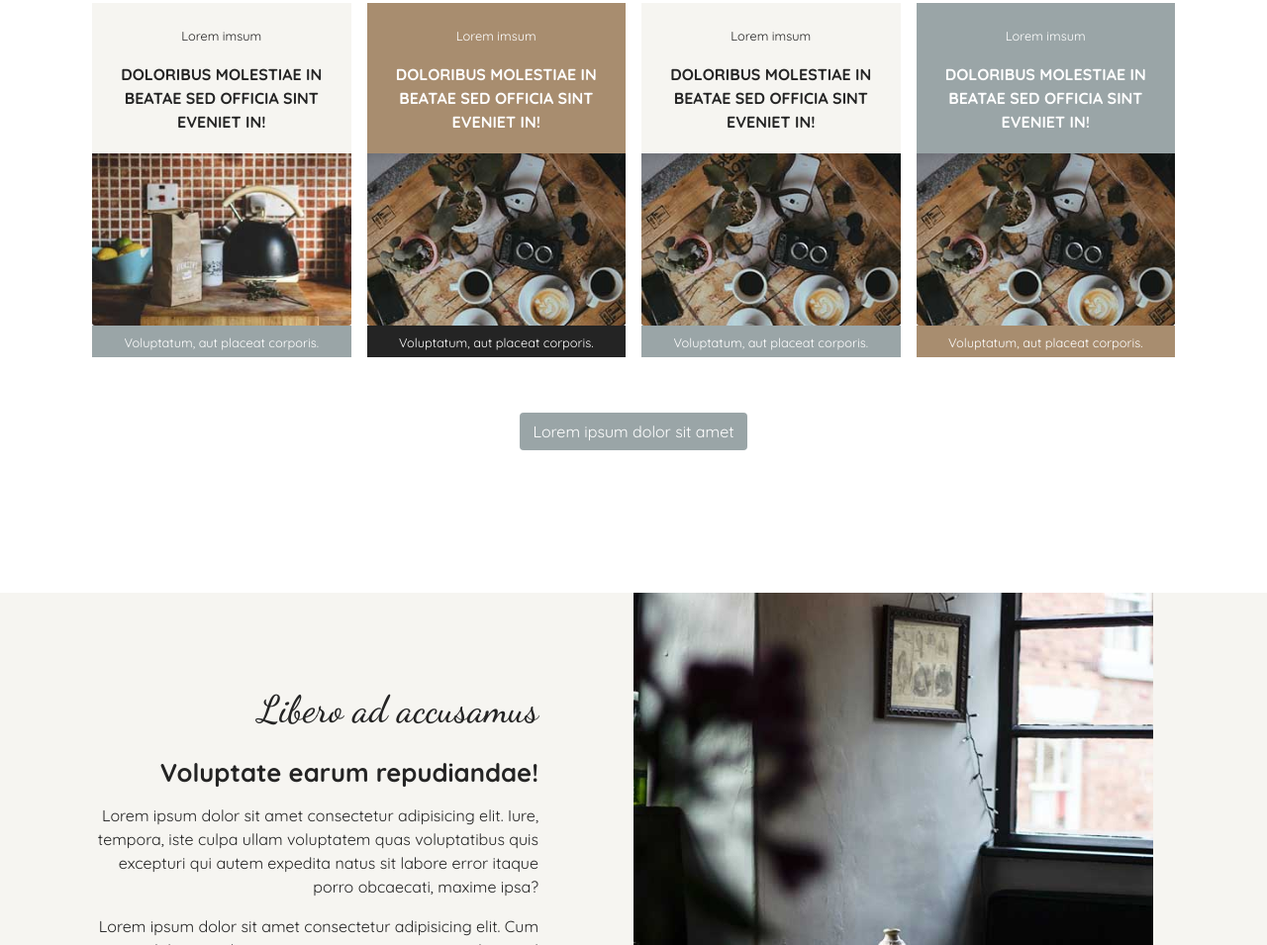
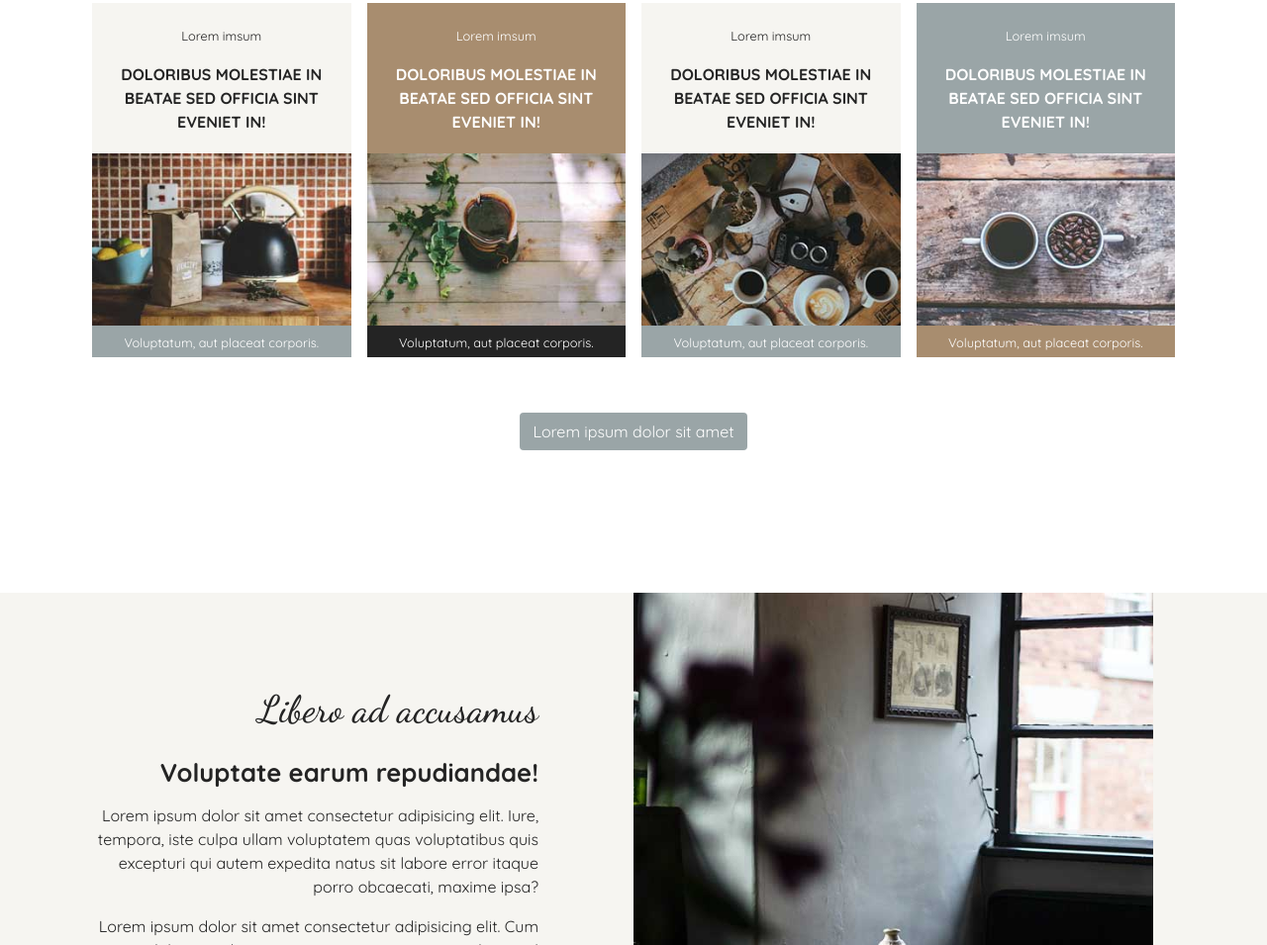
Before and after one commit to irenews/rustic-landing, a plain HTML site: page index.html in a window 1280 px wide. Shown: the part 2110-3065 px from the top of the page at 99% size. Drawn offline with nearby package versions, Linux system fonts and the light colour scheme.

Commit message:
+Seccion Cards2

```diff
--- a/index.html
+++ b/index.html
@@ -137,7 +137,7 @@
               <p><small>Lorem imsum</small></p>
               <p class="card-text font-weight-bold text-uppercase">Doloribus molestiae in beatae sed officia sint eveniet in!</p>
             </div>
-            <img class="card-img-bottom" src="assets/img/card01.jpg" alt="Card image cap">
+            <img src="assets/img/card01.jpg" alt="Card image cap">
             <div class="bg-blue text-white">
               <p class="m-0 p-1"><small>Voluptatum, aut placeat corporis.</small></p>
             </div>
@@ -148,7 +148,7 @@
               <p><small>Lorem imsum</small></p>
               <p class="card-text font-weight-bold text-uppercase">Doloribus molestiae in beatae sed officia sint eveniet in!</p>
             </div>
-            <img class="card-img-bottom" src="assets/img/card03.jpg" alt="Card image cap">
+            <img src="assets/img/card02.jpg" alt="Card image cap">
             <div class="bg-black text-white">
               <p class="m-0 p-1"><small>Voluptatum, aut placeat corporis.</small></p>
             </div>
@@ -159,7 +159,7 @@
               <p><small>Lorem imsum</small></p>
               <p class="card-text font-weight-bold text-uppercase">Doloribus molestiae in beatae sed officia sint eveniet in!</p>
             </div>
-            <img class="card-img-bottom" src="assets/img/card03.jpg" alt="Card image cap">
+            <img src="assets/img/card03.jpg" alt="Card image cap">
             <div class="bg-blue text-white">
               <p class="m-0 p-1"><small>Voluptatum, aut placeat corporis.</small></p>
             </div>
@@ -170,7 +170,7 @@
               <p><small>Lorem imsum</small></p>
               <p class="card-text font-weight-bold text-uppercase">Doloribus molestiae in beatae sed officia sint eveniet in!</p>
             </div>
-            <img class="card-img-bottom" src="assets/img/card03.jpg" alt="Card image cap">
+            <img src="assets/img/card04.jpg" alt="Card image cap">
             <div class="bg-brown text-white">
               <p class="m-0 p-1"><small>Voluptatum, aut placeat corporis.</small></p>
             </div>
```
